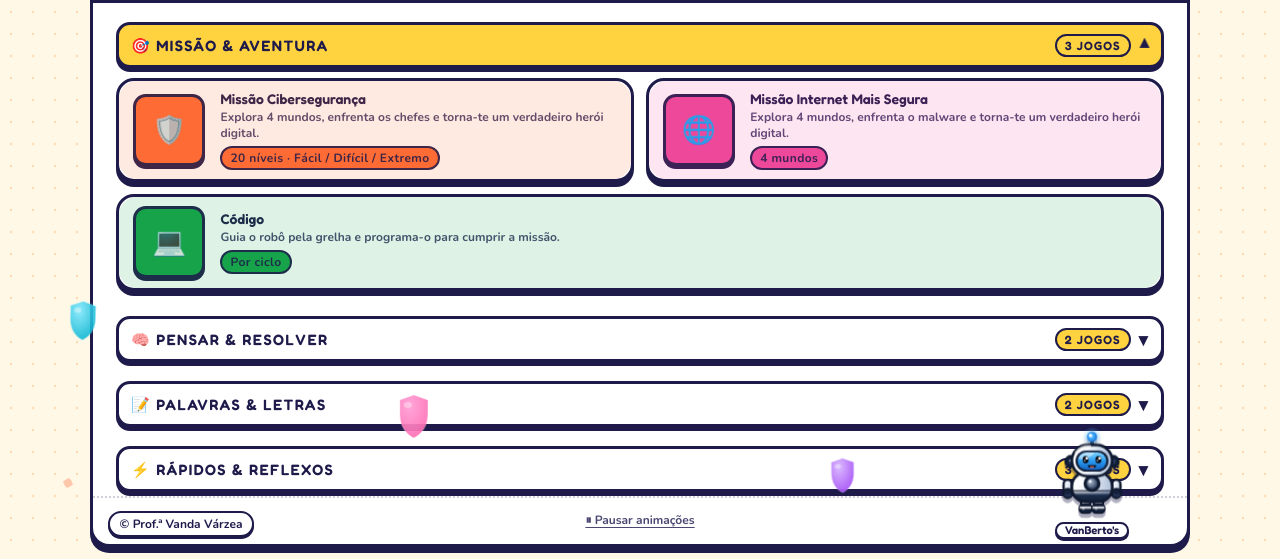
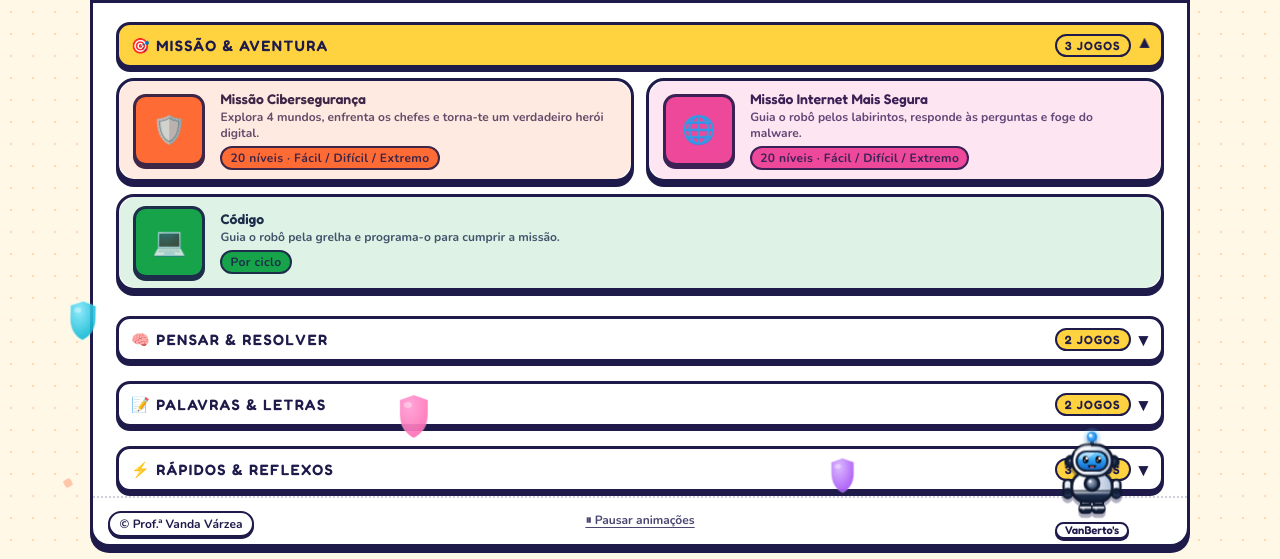
Before and after one commit to vvarzea/VanBerto-s-Ciberseguran-a, a plain HTML site: page index.html in a window 1280 px wide. Shown: the part 241-800 px from the top of the page. Drawn offline with Linux system fonts and the light colour scheme.

Commit message:
Add files via upload

```diff
--- a/index.html
+++ b/index.html
@@ -465,7 +465,7 @@ const NEW_TAB=false; // true = abrir cada jogo num novo separador
 const BASE='https://vvarzea.github.io/VanBerto-s-Ciberseguranca-';
 const SECTIONS=[
  {t:'🎯 Missão & Aventura',g:[{id:'missao',u:'https://vvarzea.github.io/VanBerto-s-Missao-Ciberseguranca/',i:'🛡️',n:'Missão Cibersegurança',d:'Explora 4 mundos, enfrenta os chefes e torna-te um verdadeiro herói digital.',tag:'20 níveis · Fácil / Difícil / Extremo',c:'#ff6b35',r:'255,107,53,0.55'},
-  {id:'internet',u:'https://vvarzea.github.io/VanBerto-s-Missao-Internet-Mais-Segura/',i:'🌐',n:'Missão Internet Mais Segura',d:'Explora 4 mundos, enfrenta o malware e torna-te um verdadeiro herói digital.',tag:'4 mundos',c:'#ec4899',r:'236,72,153,0.50'},
+  {id:'internet',u:'https://vvarzea.github.io/VanBerto-s-Missao-Internet-Mais-Segura/',i:'🌐',n:'Missão Internet Mais Segura',d:'Guia o robô pelos labirintos, responde às perguntas e foge do malware.',tag:'20 níveis · Fácil / Difícil / Extremo',c:'#ec4899',r:'236,72,153,0.50'},
   {id:'codigo',p:'Codigo',i:'💻',n:'Código',d:'Guia o robô pela grelha e programa-o para cumprir a missão.',tag:'Por ciclo',c:'#16a34a',r:'22,163,74,0.45'}
 ]},
  {t:'🧠 Pensar & Resolver',g:[
```
